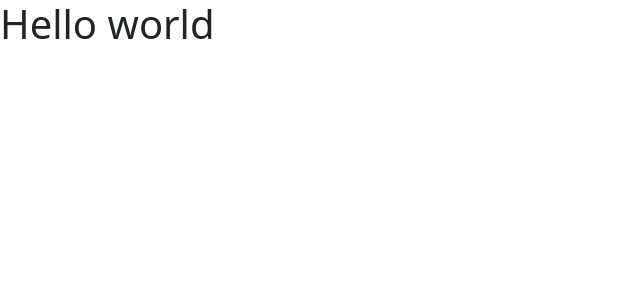
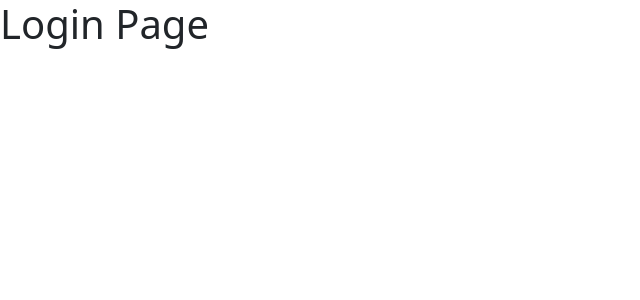
Before and after one commit to TymekB/Instaclone, a React (Vite) app: page / in a window 1280 px wide. Shown: the top 300 px of the page, without its empty margins (0-640 px from the left). Built offline with nearby package versions, Linux system fonts and the light colour scheme.

Commit message:
feat(component): add LoginPage component

```diff
--- a/src/App.tsx
+++ b/src/App.tsx
@@ -1,4 +1,10 @@
+import LoginPage from "./components/LoginPage";
+
 function App() {
-    return <h1>Hello world</h1>
+    return (
+        <LoginPage/>
+    );
+
+
 }
 export default App;
--- /dev/null
+++ b/src/components/LoginPage.tsx
@@ -0,0 +1,9 @@
+function LoginPage() {
+    return (
+        <div>
+            <h1>Login Page</h1>
+        </div>
+    )
+}
+
+export default LoginPage
```
